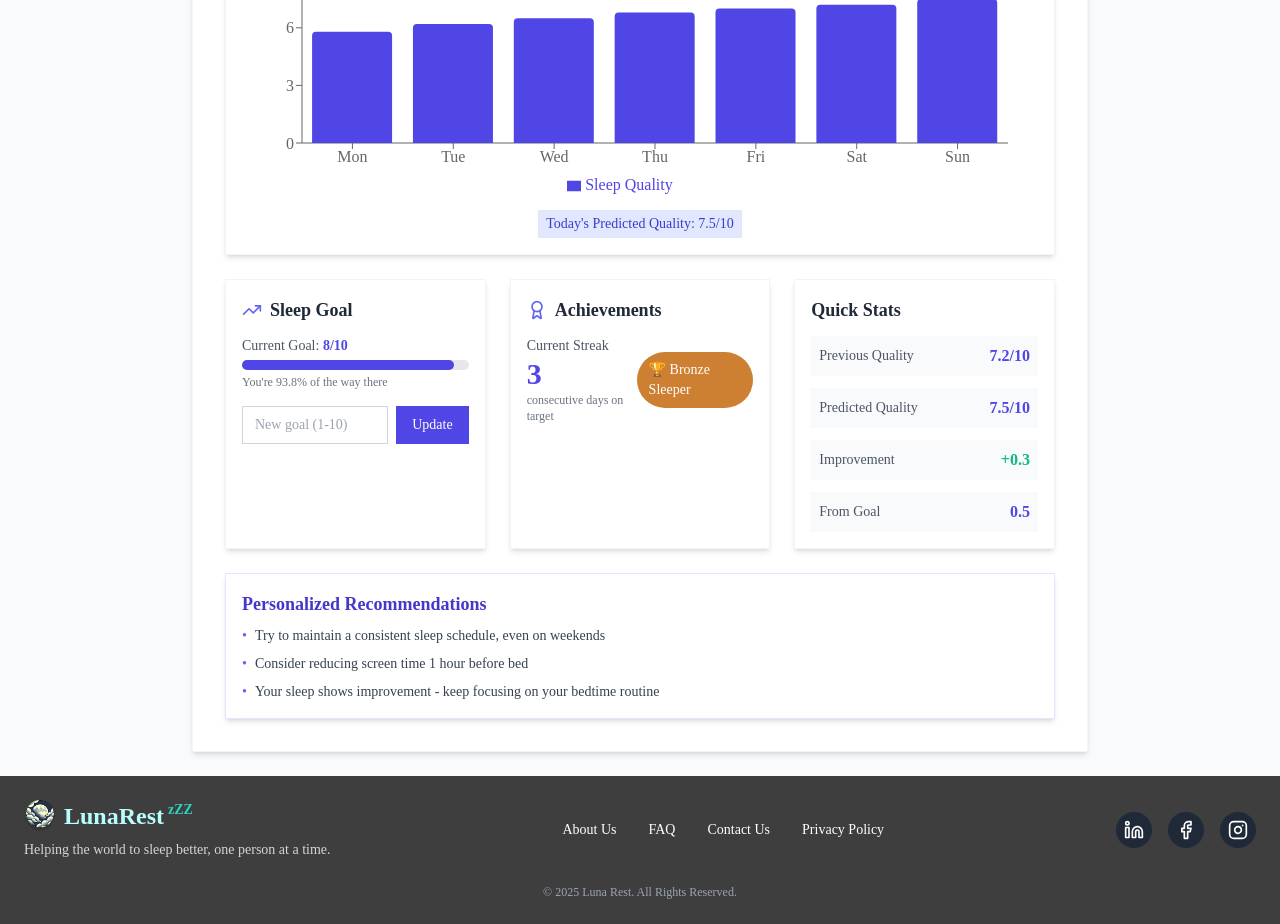
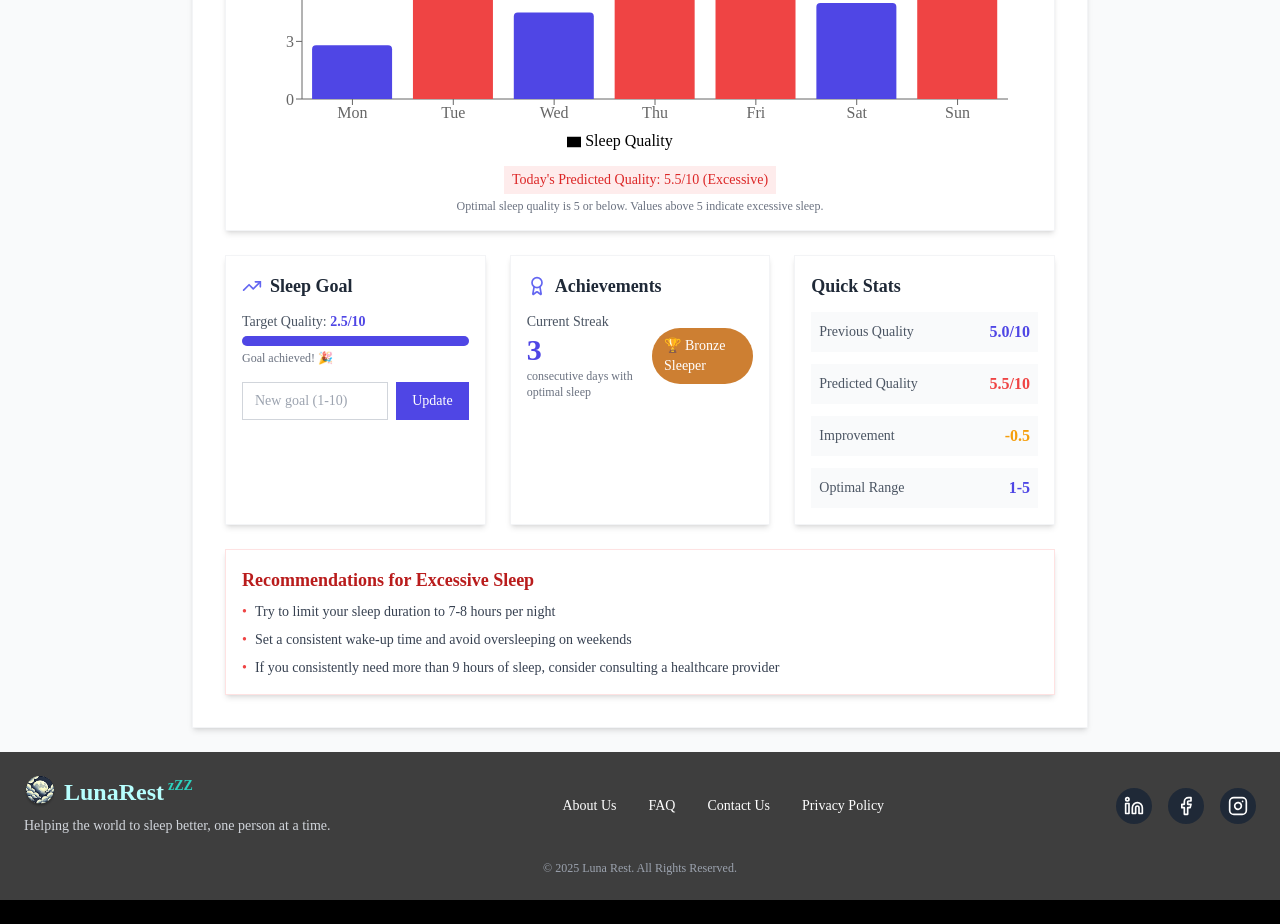
Before and after one commit to rusirasandul/LunaRest-, a React (Vite) app in the folder vite-project/: page /goalTracker in a window 1280 px wide. Shown: the part 400-1324 px from the top of the page. After the commit the page ends 1300 px from the top, so only its background shows below. Built offline with nearby package versions, Linux system fonts and the light colour scheme.

Commit message:
modify the pages

```diff
--- a/vite-project/public/data/sleep-data.json
+++ b/vite-project/public/data/sleep-data.json
@@ -1,14 +1,14 @@
 {
-    "userGoal": 8,
+    "userGoal": 2.5,
     "currentStreak": 3,
     "badge": "Bronze Sleeper",
     "weeklyData": [
-        { "day": "Mon", "quality": 5.8 },
+        { "day": "Mon", "quality": 2.8 },
         { "day": "Tue", "quality": 6.2 },
-        { "day": "Wed", "quality": 6.5 },
+        { "day": "Wed", "quality": 4.5 },
         { "day": "Thu", "quality": 6.8 },
         { "day": "Fri", "quality": 7.0 },
-        { "day": "Sat", "quality": 7.2 },
-        { "day": "Sun", "quality": 7.5 }
+        { "day": "Sat", "quality": 5.0 },
+        { "day": "Sun", "quality": 5.5 }
     ]
 }
--- a/vite-project/src/App.jsx
+++ b/vite-project/src/App.jsx
@@ -62,7 +62,7 @@ function App() {
       </div>
 
       {/* Main content with padding-top to account for fixed navbar height */}
-      <div className="flex-grow pt-5 mt-16">
+      <div className="flex-grow pt-5 mt-10">
         {/* The mt-16 accounts for navbar height, pt-5 gives the 20px spacing */}
         <Routes>
           <Route path="/" element={<Home />} />
--- a/vite-project/src/layouts/Header.jsx
+++ b/vite-project/src/layouts/Header.jsx
@@ -61,7 +61,7 @@ const Navbar = () => {
                         to="/article"
                         onClick={handleCloseMenu}
                         className={`text-nav relative px-2 py-1 transition-all duration-300 ${
-                            getActiveSection() === "goaltracker"
+                            getActiveSection() === "article"
                                 ? "text-blue-400 font-bold after:content-[''] after:absolute after:bottom-0 after:left-0 after:w-full after:h-0.5 after:bg-blue-400"
                                 : "hover:text-blue-300"
                         }`}
--- a/vite-project/src/pages/GoalTracker.jsx
+++ b/vite-project/src/pages/GoalTracker.jsx
@@ -1,6 +1,6 @@
 import { useState, useEffect } from "react";
 import PropTypes from "prop-types";
-import { BarChart, Bar, XAxis, YAxis, Tooltip, Legend, ResponsiveContainer } from "recharts";
+import { BarChart, Bar, XAxis, YAxis, Tooltip, Legend, ResponsiveContainer, Cell } from "recharts";
 import { Moon, Award, TrendingUp, Activity } from "lucide-react";
 
 // Utility function for combining class names
@@ -61,6 +61,8 @@ const SleepQualityTracker = () => {
         accent: "#818cf8", // indigo-400
         success: "#10b981", // emerald-500
         warning: "#f59e0b", // amber-500
+        optimal: "#4f46e5", // blue for optimal sleep (≤ 5)
+        excessive: "#ef4444", // red for excessive sleep (> 5)
     };
 
     const BADGES = {
@@ -93,7 +95,7 @@ const SleepQualityTracker = () => {
 
                 setPrevQuality(prevDayQuality);
                 setLatestQuality(latestQuality);
-                setGoal(data.userGoal || 8);
+                setGoal(data.userGoal || 5); // Updated default goal to 5
                 setStreak(data.currentStreak || 0);
                 setBadge(data.badge || null);
                 setWeeklyData(data.weeklyData || []);
@@ -110,7 +112,8 @@ const SleepQualityTracker = () => {
 
     // Update streak and badge when latest quality changes
     useEffect(() => {
-        if (latestQuality >= goal && !loading) {
+        // Changed to consider optimal sleep as 5 or below
+        if (latestQuality <= 5 && !loading) {
             setStreak(prevStreak => {
                 const newStreak = prevStreak + 1;
                 // Update badge based on streak
@@ -120,7 +123,7 @@ const SleepQualityTracker = () => {
                 return newStreak;
             });
         }
-    }, [latestQuality, goal, loading]);
+    }, [latestQuality, loading]);
 
     const handleSetGoal = () => {
         const numGoal = parseFloat(inputGoal);
@@ -141,12 +144,41 @@ const SleepQualityTracker = () => {
         return COLORS.primary;
     };
 
-    // Goal progress calculation
-    const progressPercentage = Math.min(100, (latestQuality / goal) * 100);
+    // Goal progress calculation - Modified to consider lower values as better
+    // If goal is 5, and user has 4, they're at 100% of goal (or better)
+    const progressPercentage = goal >= 5
+        ? Math.min(100, ((5 - Math.abs(latestQuality - 5)) / 5) * 100)
+        : Math.min(100, (latestQuality / goal) * 100);
 
-    // Calculate improvement
-    const improvement = (latestQuality - prevQuality).toFixed(1);
-    const improvementColor = improvement >= 0 ? COLORS.success : COLORS.warning;
+    // Calculate improvement - lower is better if above 5, higher is better if below 5
+    const isCurrentExcessive = latestQuality > 5;
+    const isPrevExcessive = prevQuality > 5;
+
+    let improvement;
+    if (isCurrentExcessive && isPrevExcessive) {
+        // Both excessive, lower is better
+        improvement = (prevQuality - latestQuality).toFixed(1);
+    } else if (!isCurrentExcessive && !isPrevExcessive) {
+        // Both optimal, higher is better (up to 5)
+        improvement = (latestQuality - prevQuality).toFixed(1);
+        // But cap at 5
+        if (latestQuality > 5 && prevQuality <= 5) {
+            improvement = -Math.abs(improvement);
+        }
+    } else if (isCurrentExcessive && !isPrevExcessive) {
+        // Was optimal, now excessive - that's bad
+        improvement = -Math.abs((latestQuality - 5).toFixed(1));
+    } else {
+        // Was excessive, now optimal - that's good
+        improvement = Math.abs((5 - latestQuality).toFixed(1));
+    }
+
+    const improvementColor = parseFloat(improvement) >= 0 ? COLORS.success : COLORS.warning;
+
+    // Determine color for each bar based on quality value
+    const getBarColor = (quality) => {
+        return quality > 5 ? COLORS.excessive : COLORS.optimal;
+    };
 
     if (loading) {
         return (
@@ -174,7 +206,7 @@ const SleepQualityTracker = () => {
     }
 
     return (
-        <div className="min-h-screen p-4 sm:p-6 bg-gray-50" style={{ marginTop: '20px' }}>
+        <div className="min-h-screen p-4 sm:p-6 bg-gray-50" >
             <div className="max-w-4xl mx-auto ">
                 <Card className="overflow-hidden">
                     <div className="p-4 text-white sm:p-6 md:p-8 bg-gradient-to-r from-indigo-500 to-purple-600">
@@ -208,16 +240,27 @@ const SleepQualityTracker = () => {
                                         <Bar
                                             name="Sleep Quality"
                                             dataKey="quality"
-                                            fill={COLORS.primary}
                                             radius={[4, 4, 0, 0]}
-                                        />
+                                        >
+                                            {weeklyData.map((entry, index) => (
+                                                <Cell key={`cell-${index}`} fill={getBarColor(entry.quality)} />
+                                            ))}
+                                        </Bar>
                                     </BarChart>
                                 </ResponsiveContainer>
                             </div>
-                            <div className="mt-2 text-sm text-center text-gray-500">
-                                <span className="inline-block px-2 py-1 text-indigo-700 bg-indigo-100 rounded-md">
+                            <div className="mt-2 text-center">
+                                <span className="inline-block px-2 py-1 text-sm rounded-md"
+                                      style={{
+                                          backgroundColor: latestQuality > 5 ? 'rgba(239, 68, 68, 0.1)' : 'rgba(79, 70, 229, 0.1)',
+                                          color: latestQuality > 5 ? 'rgb(220, 38, 38)' : 'rgb(67, 56, 202)'
+                                      }}>
                                     Today's Predicted Quality: {latestQuality.toFixed(1)}/10
+                                    {latestQuality > 5 ? " (Excessive)" : " (Optimal)"}
                                 </span>
+                                <p className="mt-1 text-xs text-gray-500">
+                                    Optimal sleep quality is 5 or below. Values above 5 indicate excessive sleep.
+                                </p>
                             </div>
                         </Card>
 
@@ -229,7 +272,7 @@ const SleepQualityTracker = () => {
                                     Sleep Goal
                                 </h2>
                                 <div className="mb-4">
-                                    <p className="mb-1 text-sm text-gray-600">Current Goal: <span className="font-semibold text-indigo-600">{goal}/10</span></p>
+                                    <p className="mb-1 text-sm text-gray-600">Target Quality: <span className="font-semibold text-indigo-600">{goal}/10</span></p>
                                     <div className="w-full bg-gray-200 rounded-full h-2.5">
                                         <div
                                             className="bg-indigo-600 h-2.5 rounded-full transition-all duration-500"
@@ -267,7 +310,7 @@ const SleepQualityTracker = () => {
                                     <div>
                                         <p className="text-sm text-gray-600">Current Streak</p>
                                         <p className="text-3xl font-bold text-indigo-600">{streak}</p>
-                                        <p className="text-xs text-gray-500">consecutive days on target</p>
+                                        <p className="text-xs text-gray-500">consecutive days with optimal sleep</p>
                                     </div>
                                     {badge && (
                                         <div
@@ -286,11 +329,21 @@ const SleepQualityTracker = () => {
                                 <div className="space-y-3">
                                     <div className="flex items-center justify-between p-2 rounded-md bg-gray-50">
                                         <span className="text-sm text-gray-600">Previous Quality</span>
-                                        <span className="font-semibold text-indigo-600">{prevQuality.toFixed(1)}/10</span>
+                                        <span
+                                            className="font-semibold"
+                                            style={{ color: prevQuality > 5 ? COLORS.excessive : COLORS.optimal }}
+                                        >
+                                            {prevQuality.toFixed(1)}/10
+                                        </span>
                                     </div>
                                     <div className="flex items-center justify-between p-2 rounded-md bg-gray-50">
                                         <span className="text-sm text-gray-600">Predicted Quality</span>
-                                        <span className="font-semibold text-indigo-600">{latestQuality.toFixed(1)}/10</span>
+                                        <span
+                                            className="font-semibold"
+                                            style={{ color: latestQuality > 5 ? COLORS.excessive : COLORS.optimal }}
+                                        >
+                                            {latestQuality.toFixed(1)}/10
+                                        </span>
                                     </div>
                                     <div className="flex items-center justify-between p-2 rounded-md bg-gray-50">
                                         <span className="text-sm text-gray-600">Improvement</span>
@@ -299,9 +352,9 @@ const SleepQualityTracker = () => {
                                         </span>
                                     </div>
                                     <div className="flex items-center justify-between p-2 rounded-md bg-gray-50">
-                                        <span className="text-sm text-gray-600">From Goal</span>
+                                        <span className="text-sm text-gray-600">Optimal Range</span>
                                         <span className="font-semibold text-indigo-600">
-                                            {(goal - latestQuality).toFixed(1)}
+                                            1-5
                                         </span>
                                     </div>
                                 </div>
@@ -309,7 +362,27 @@ const SleepQualityTracker = () => {
                         </div>
 
                         {/* Recommendations */}
-                        {latestQuality < goal && (
+                        {latestQuality > 5 ? (
+                            <Card className="p-4 mt-6 border-red-100 bg-red-50">
+                                <h2 className="mb-2 text-lg font-semibold text-red-700">
+                                    Recommendations for Excessive Sleep
+                                </h2>
+                                <ul className="space-y-2">
+                                    <li className="flex items-start text-sm text-gray-700">
+                                        <span className="mr-2 text-red-500">•</span>
+                                        Try to limit your sleep duration to 7-8 hours per night
+                                    </li>
+                                    <li className="flex items-start text-sm text-gray-700">
+                                        <span className="mr-2 text-red-500">•</span>
+                                        Set a consistent wake-up time and avoid oversleeping on weekends
+                                    </li>
+                                    <li className="flex items-start text-sm text-gray-700">
+                                        <span className="mr-2 text-red-500">•</span>
+                                        If you consistently need more than 9 hours of sleep, consider consulting a healthcare provider
+                                    </li>
+                                </ul>
+                            </Card>
+                        ) : (
                             <Card className="p-4 mt-6 border-indigo-100 bg-indigo-50">
                                 <h2 className="mb-2 text-lg font-semibold text-indigo-700">
                                     Personalized Recommendations
@@ -317,15 +390,15 @@ const SleepQualityTracker = () => {
                                 <ul className="space-y-2">
                                     <li className="flex items-start text-sm text-gray-700">
                                         <span className="mr-2 text-indigo-500">•</span>
-                                        Try to maintain a consistent sleep schedule, even on weekends
+                                        You're sleeping at an optimal level, maintain your current sleep routine
                                     </li>
                                     <li className="flex items-start text-sm text-gray-700">
                                         <span className="mr-2 text-indigo-500">•</span>
-                                        Consider reducing screen time 1 hour before bed
+                                        Continue to maintain a consistent sleep schedule
                                     </li>
                                     <li className="flex items-start text-sm text-gray-700">
                                         <span className="mr-2 text-indigo-500">•</span>
-                                        Your sleep shows improvement - keep focusing on your bedtime routine
+                                        Your sleep quality is excellent - keep focusing on your bedtime routine
                                     </li>
                                 </ul>
                             </Card>
```
